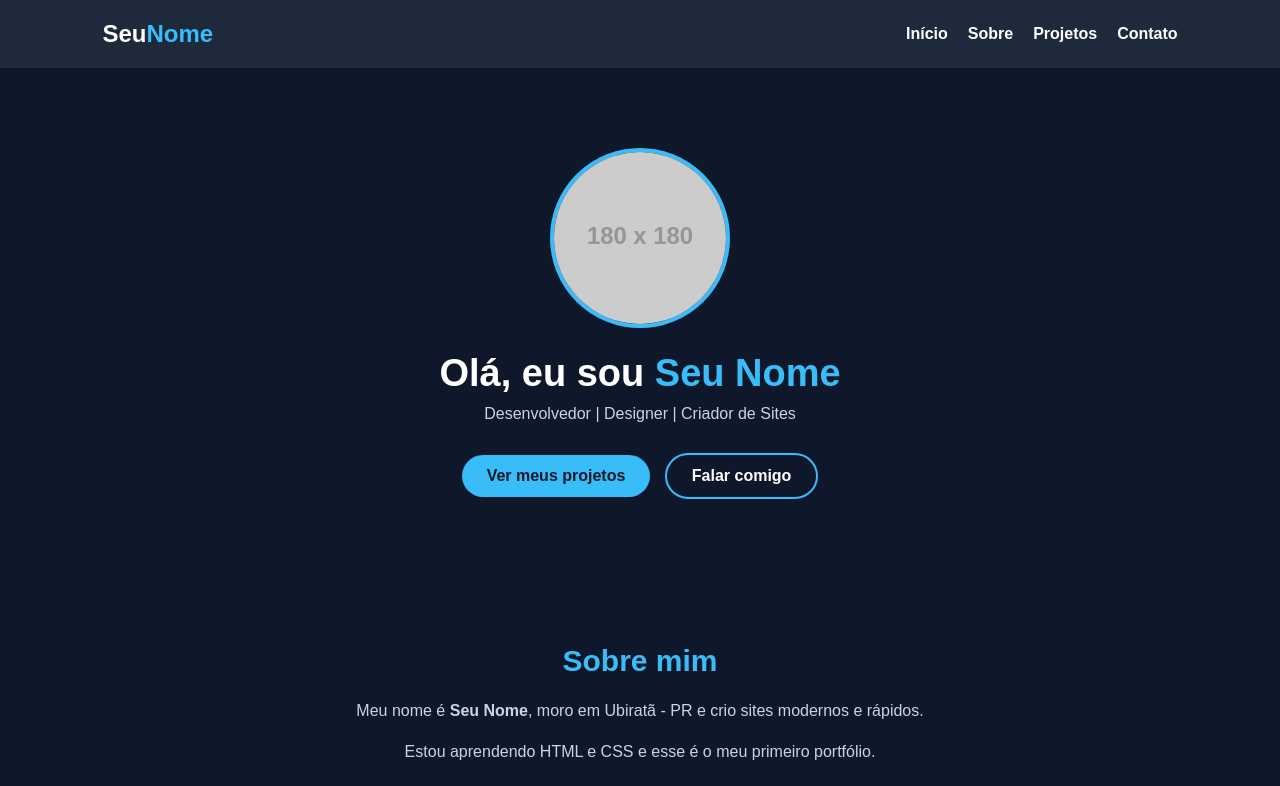
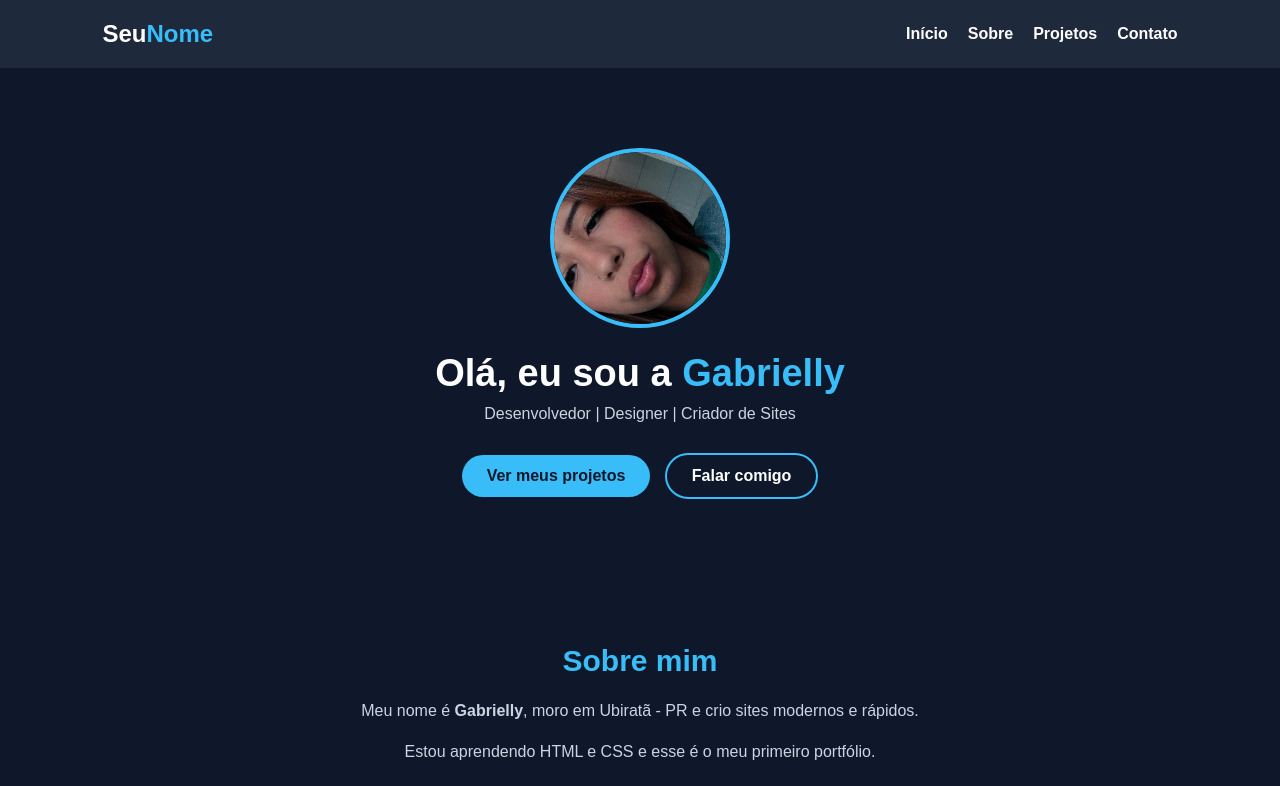
Before and after one commit to gabriellylimasilva25/meu-site, a plain HTML site: page index.html in a window 1280 px wide. Shown: the top 786 px of the page. Drawn offline with Linux system fonts and the light colour scheme; placeholder pictures from the web are drawn by us.

Commit message:
Update index.html

```diff
--- a/index.html
+++ b/index.html
@@ -21,8 +21,8 @@
 
     <!-- INÍCIO -->
     <section id="inicio" class="inicio">
-        <img src="https://via.placeholder.com/180" alt="Sua foto" class="foto">
-        <h1>Olá, eu sou <span>Seu Nome</span></h1>
+        <img src="minha-foto.jpeg" alt="Sua foto" class="foto">
+        <h1>Olá, eu sou a <span>Gabrielly</span></h1>
         <p>Desenvolvedor | Designer | Criador de Sites</p>
         <a href="#projetos" class="botao">Ver meus projetos</a>
         <a href="#contato" class="botao botao2">Falar comigo</a>
@@ -31,7 +31,7 @@
     <!-- SOBRE -->
     <section id="sobre" class="secao">
         <h2>Sobre mim</h2>
-        <p>Meu nome é <strong>Seu Nome</strong>, moro em Ubiratã - PR e crio sites modernos e rápidos.</p>
+        <p>Meu nome é <strong>Gabrielly</strong>, moro em Ubiratã - PR e crio sites modernos e rápidos.</p>
         <p>Estou aprendendo HTML e CSS e esse é o meu primeiro portfólio.</p>
 
         <div class="habilidades">
@@ -72,7 +72,7 @@
         <h2>Vamos trabalhar juntos?</h2>
         <p>Me chama no WhatsApp ou no Instagram:</p>
         <a href="https://wa.me/5544999999999" target="_blank" class="botao">WhatsApp</a>
-        <a href="https://instagram.com/seuinstagram" target="_blank" class="botao botao2">Instagram</a>
+        <a href="https://www.instagram.com/silvaa_brielly?obrf=MWluZXlqaXR6eXJkbQ==" target="_blank" class="botao botao2">Instagram</a>
     </section>
 
     <footer>
```
